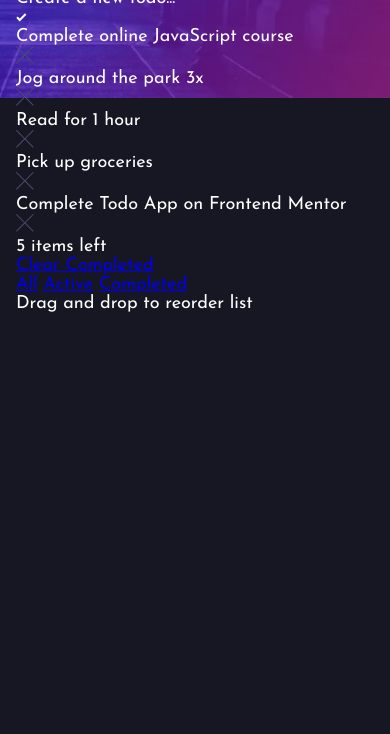
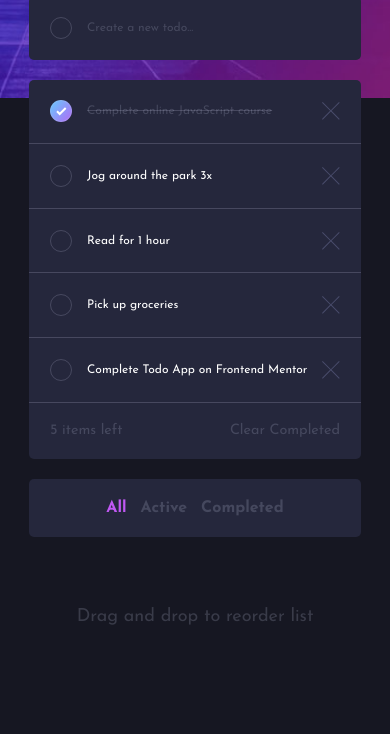
Before and after one commit to stetu281/todo-app, a plain HTML site: page index.html in a window 390 px wide. Shown: the part 110-844 px from the top of the page. Drawn offline with Linux system fonts and the light colour scheme.

Commit message:
Finish Mobile styles

```diff
--- a/index.html
+++ b/index.html
@@ -18,45 +18,45 @@
       <img src="images/icon-sun.svg">
     </header>
     <div class="todo-container">
-      <div class="create-item">
+      <div class="item create-item">
         <span class="status"></span>
-        <p>Create a new todo...</p>
+        <p class="description">Create a new todo...</p>
       </div>
       <div class="todo-list-items">
         <div class="item">
-          <div class="status"><img src="images/icon-check.svg"></div>
-          <p>Complete online JavaScript course</p>
+          <div class="status checked"></div>
+          <p class="description done">Complete online JavaScript course</p>
           <img class="close" src="images/icon-cross.svg" alt="">
         </div>
         <div class="item">
           <div class="status"></div>
-          <p>Jog around the park 3x</p>
+          <p class="description">Jog around the park 3x</p>
           <img class="close" src="images/icon-cross.svg" alt="">
         </div>
         <div class="item">
           <div class="status"></div>
-          <p>Read for 1 hour</p>
+          <p class="description">Read for 1 hour</p>
           <img class="close" src="images/icon-cross.svg" alt="">
         </div>
         <div class="item">
           <div class="status"></div>
-          <p>Pick up groceries</p>
+          <p class="description">Pick up groceries</p>
           <img class="close" src="images/icon-cross.svg" alt="">
         </div>
         <div class="item">
           <div class="status"></div>
-          <p>Complete Todo App on Frontend Mentor</p>
+          <p class="description">Complete Todo App on Frontend Mentor</p>
           <img class="close" src="images/icon-cross.svg" alt="">
         </div>
-        <div class="clear-completed">
+        <div class="item complete">
           <p>5 items left</p>
           <a href="#">Clear Completed</a>
         </div>
       </div>
-      <div class="items-filter">
-        <a href="#" class="all">All</a>
-        <a href="#" class="active">Active</a>
-        <a href="#" class="completed">Completed</a>
+      <div class="item filter">
+        <a href="#" class="active">All</a>
+        <a href="#">Active</a>
+        <a href="#">Completed</a>
       </div>
     </div>
     <p class="info">Drag and drop to reorder list</p>
--- a/style.css
+++ b/style.css
@@ -5,8 +5,8 @@
     padding: 0;
     box-sizing: border-box;
     list-style-type: none;
+    text-decoration: none;
 }
-
 
 body {
     font-size: 18px;
@@ -17,8 +17,121 @@ body {
     background-repeat: no-repeat;
     background-size: contain;
     background-position: fixed;
+    display: flex;
+    justify-content: center;
 }
 
 main {
-    padding: 2rem 1rem;
+    width: 85%;
 }
+
+header {
+    margin-top: 40px;
+    display: flex;
+    justify-content: space-between;
+    align-items: center;
+}
+
+.title {
+    letter-spacing: 1rem;
+    font-size: 1.5rem;
+}
+
+.item {
+    padding: 1.3rem;
+    display: flex;
+    align-items: center;
+    justify-content: space-between;
+    border-radius: 5px;
+    background: hsl(235, 24%, 19%);
+}
+
+.status {
+    width: 22px;
+    height: 22px;
+    border: 1px solid hsl(234, 39%, 85%, 0.2);
+    border-radius: 50%;
+    display: flex;
+    justify-content: center;
+    align-items: center;
+}
+
+.checked {
+    background-image: url(images/icon-check.svg), linear-gradient(130deg,hsl(192, 100%, 67%),hsl(280, 87%, 65%));
+    background-position: center;
+    background-size: auto, 30px 30px;
+    background-repeat: no-repeat;
+}
+
+.description {
+    margin-left: 15px;
+    font-size: 0.75rem;
+    flex-grow: 1;
+    justify-self: flex-start;
+}
+
+.close:hover {
+    cursor: pointer;
+}
+
+.done {
+    text-decoration: line-through;
+    color:hsla(234, 39%, 85%, 0.2);
+}
+
+/*Create Box*/
+
+.create-item {
+    margin-top: 40px;
+    color:hsla(234, 39%, 85%, 0.2);
+}
+
+/* Todolist box*/
+
+.todo-list-items {
+    margin-top: 20px;
+    border-radius: 5px;
+    overflow: hidden;
+}
+
+.todo-list-items .item {
+    border-radius: 0;
+    border-bottom: 1px solid hsla(234, 39%, 85%, 0.2);
+}
+
+.todo-list-items .item:last-child {
+    border-bottom: none;
+}
+
+.complete p,
+.complete a {
+    margin-left: 0;
+    font-size: 0.9rem;
+    color:hsla(234, 39%, 85%, 0.2);
+}
+
+/* filter box */
+
+.filter {
+    margin-top: 20px;
+    justify-content: center;
+}
+
+.filter a {
+    margin: 0 7px;
+    font-weight: 700;
+    font-size: 1rem;
+    color:hsla(234, 39%, 85%, 0.2)
+}
+
+.filter a.active,
+.filter a:hover {
+    color: hsl(280, 87%, 65%);
+}
+
+/* info */
+.info {
+    text-align: center;
+    margin-top: 70px;
+    color:hsla(234, 39%, 85%, 0.2);
+}
```
